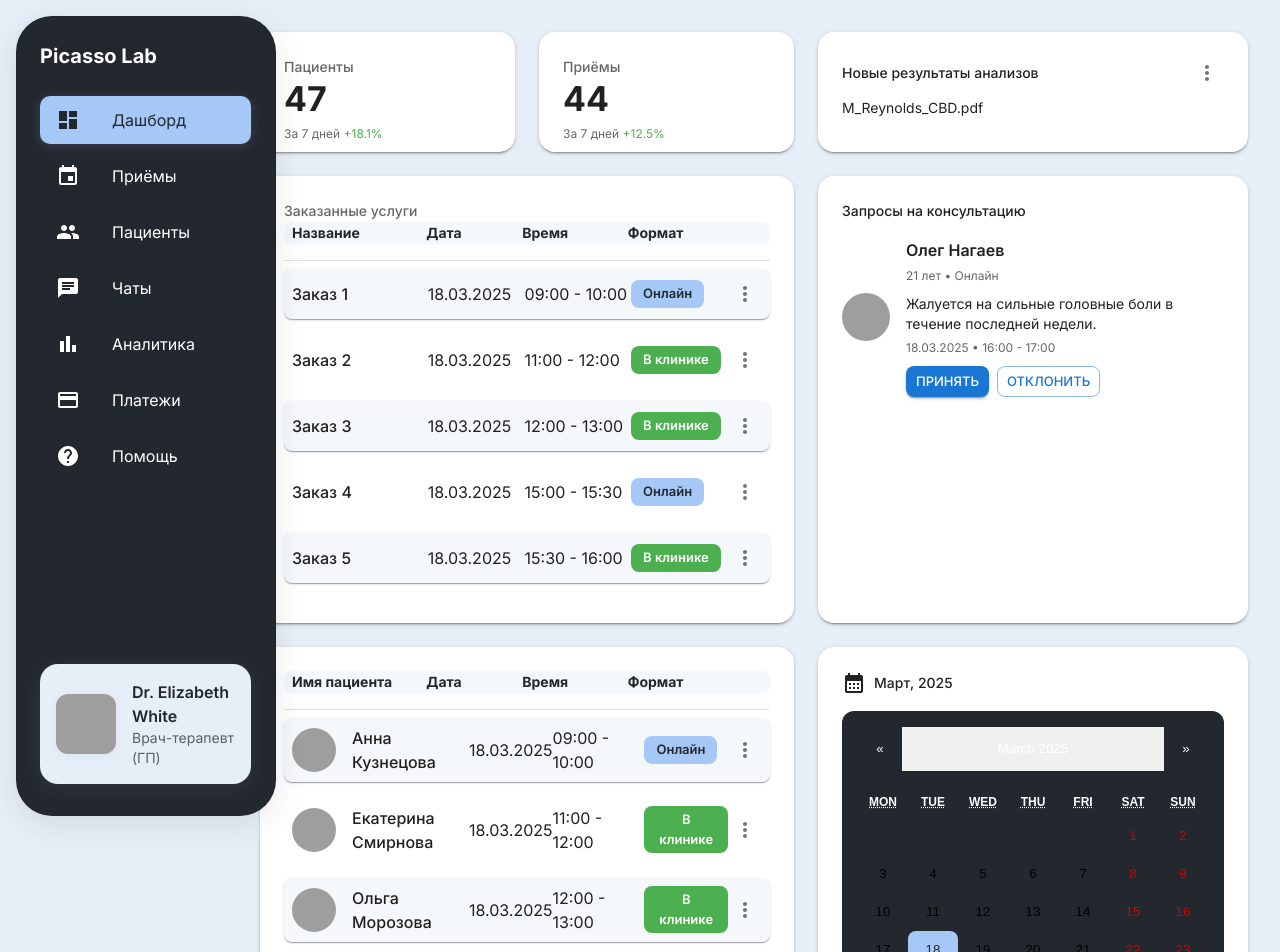
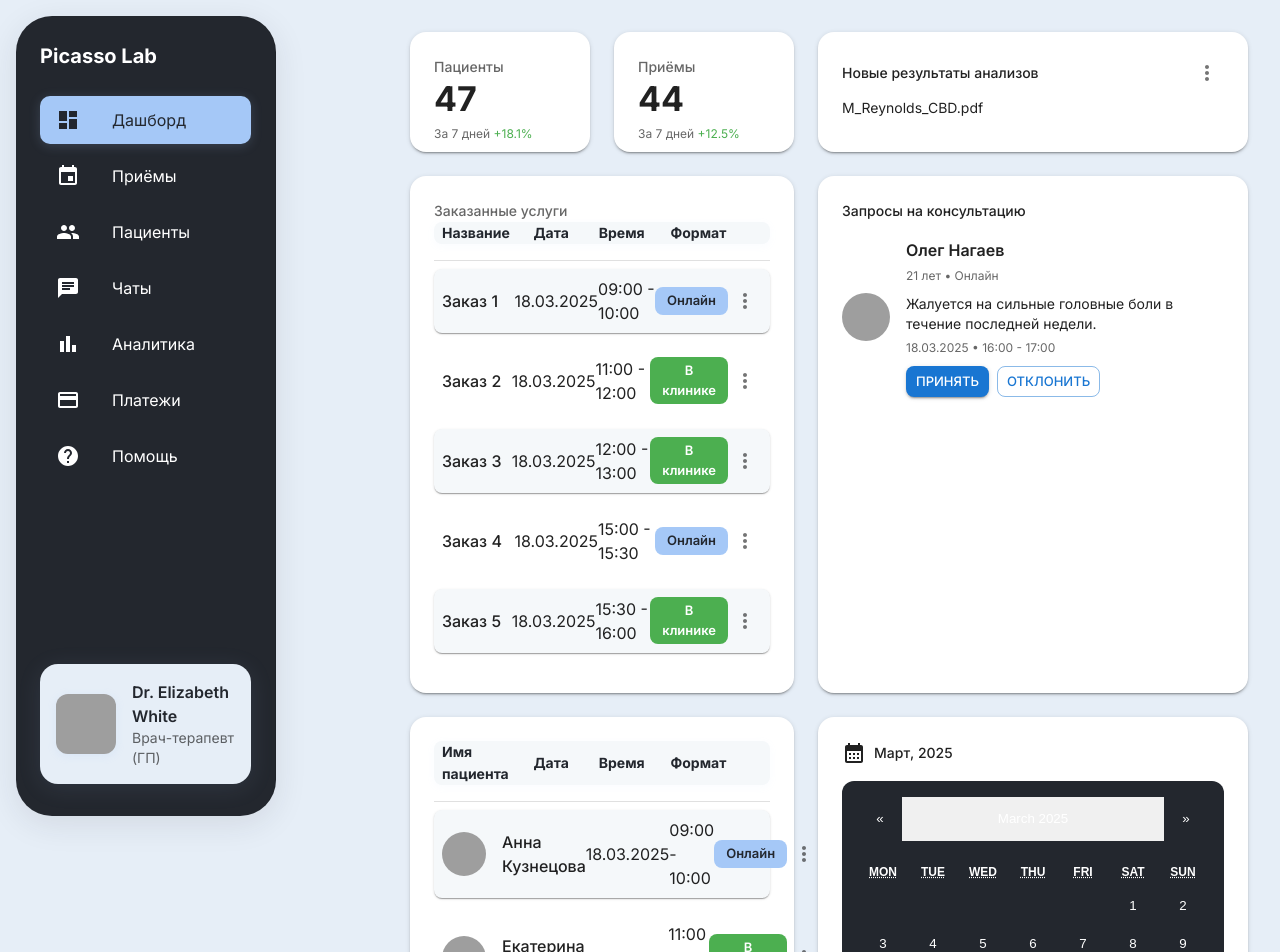
Before and after one commit to Goliaf1992/LC-DOC, a React (Create React App) app: page / in a window 1280 px wide. Shown: the top 952 px of the page. Built offline with nearby package versions, Linux system fonts and the light colour scheme; grey boxes are pictures that could not be loaded.

Commit message:
fix sidebar

```diff
--- a/src/App.js
+++ b/src/App.js
@@ -136,7 +136,7 @@ export default function App() {
     <Box sx={{ display: "flex", minHeight: "100vh", bgcolor: "#e6eef7" }}>
       <CssBaseline />
       <Sidebar menuItems={menuItems} />
-      <Box component="main" sx={{ flexGrow: 1, p: 4, pl: 0 }}>
+      <Box component="main" sx={{ flexGrow: 1, p: 4, pl: 0, ml: "150px" }}>
         <Box
           sx={{
             display: "grid",
--- a/src/index.css
+++ b/src/index.css
@@ -13,7 +13,7 @@ body {
 
 .react-calendar__tile--now {
   background: #f5f8fa !important;
-  color: #23272e !important;
+  color: #1347a1 !important;
   border-radius: 8px;
   font-weight: 600;
 }
@@ -30,3 +30,7 @@ body {
   background: #c8e0fa;
   border-radius: 8px;
 }
+
+.react-calendar__month-view__days__day {
+  color: #fff !important;
+}
```
